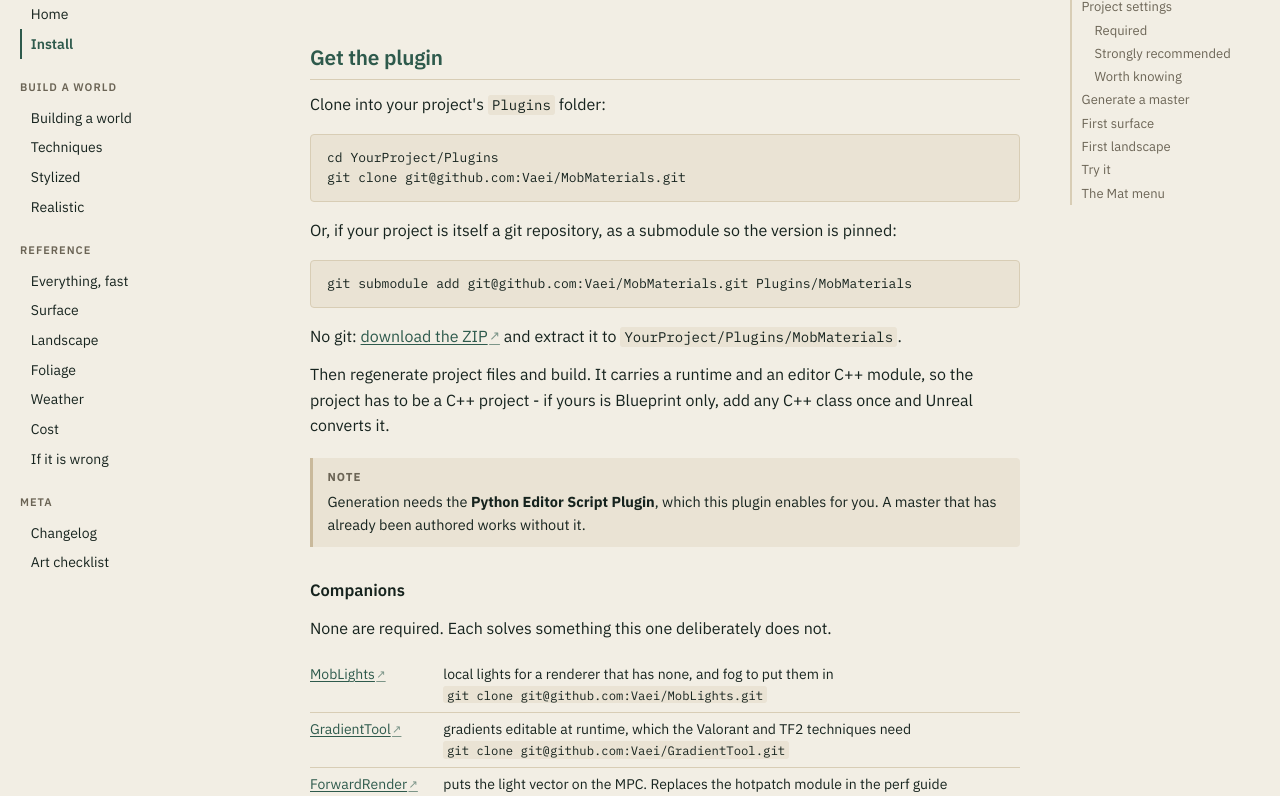
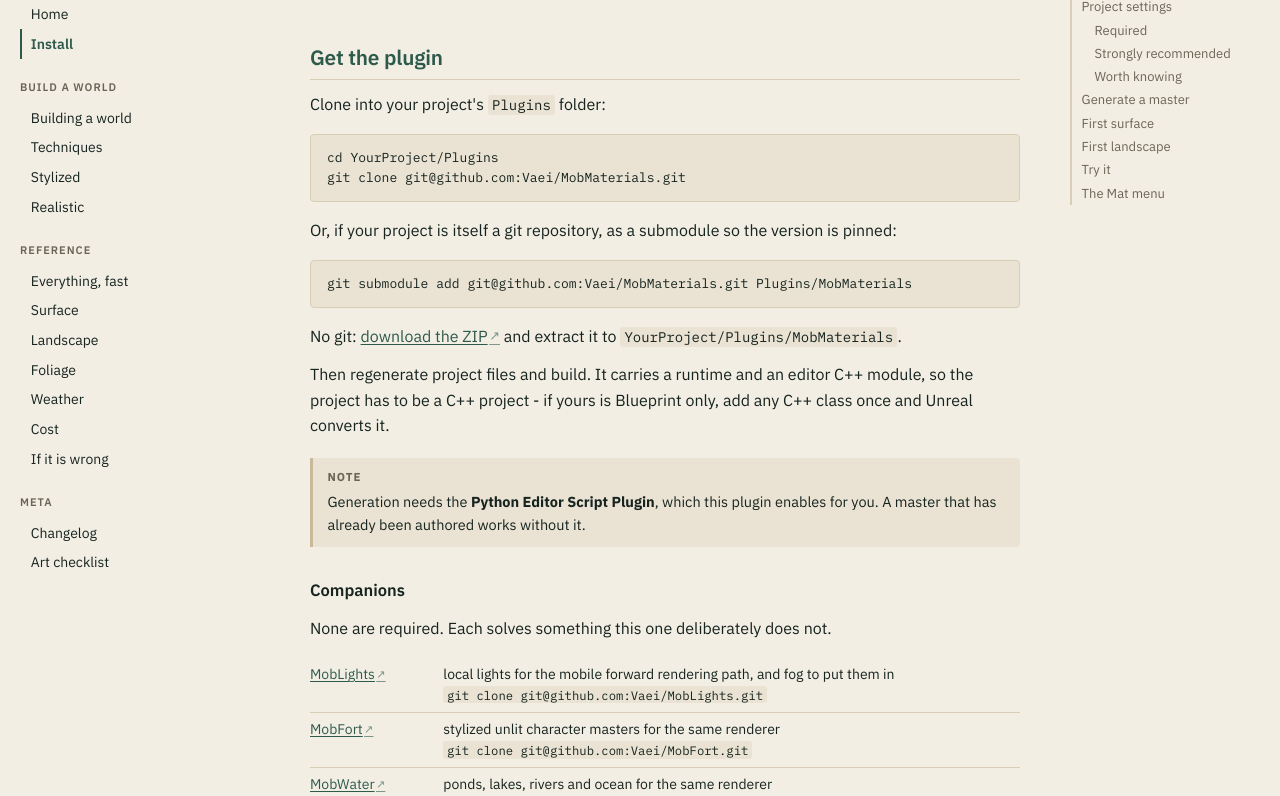
Before and after one commit to Vaei/MobMaterials, a plain HTML site: page docs/install.html in a window 1280 px wide. Shown: the part 151-947 px from the top of the page. Drawn offline with Linux system fonts and the light colour scheme.

Commit message:
List MobFort and MobWater alongside the other companion plugins

```diff
--- a/docs/install.html
+++ b/docs/install.html
@@ -40,7 +40,9 @@ Generation needs the <b>Python Editor Script Plugin</b>, which this plugin enabl
 <p>None are required. Each solves something this one deliberately does not.</p>
 
 <div class="tw"><table class="free">
-<tr><td><a href="https://github.com/Vaei/MobLights">MobLights</a></td><td>local lights for a renderer that has none, and fog to put them in<br><code>git clone git@github.com:Vaei/MobLights.git</code></td></tr>
+<tr><td><a href="https://github.com/Vaei/MobLights">MobLights</a></td><td>local lights for the mobile forward rendering path, and fog to put them in<br><code>git clone git@github.com:Vaei/MobLights.git</code></td></tr>
+<tr><td><a href="https://github.com/Vaei/MobFort">MobFort</a></td><td>stylized unlit character masters for the same renderer<br><code>git clone git@github.com:Vaei/MobFort.git</code></td></tr>
+<tr><td><a href="https://github.com/Vaei/MobWater">MobWater</a></td><td>ponds, lakes, rivers and ocean for the same renderer<br><code>git clone git@github.com:Vaei/MobWater.git</code></td></tr>
 <tr><td><a href="https://github.com/Vaei/GradientTool">GradientTool</a></td><td>gradients editable at runtime, which the Valorant and TF2 techniques need<br><code>git clone git@github.com:Vaei/GradientTool.git</code></td></tr>
 <tr><td><a href="https://github.com/Vaei/ForwardRender">ForwardRender</a></td><td>puts the light vector on the MPC. Replaces the hotpatch module in the perf guide<br><code>git clone git@github.com:Vaei/ForwardRender.git</code></td></tr>
 </table></div>
```
Also changed, not shown: docs/index.html (+2 -0 lines), 2 other files.
